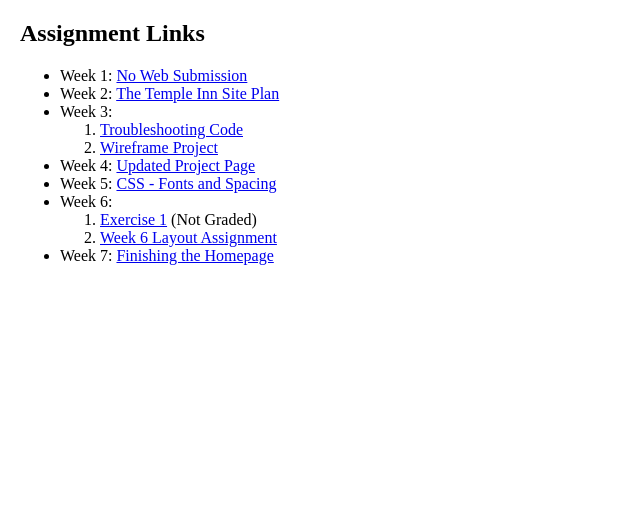
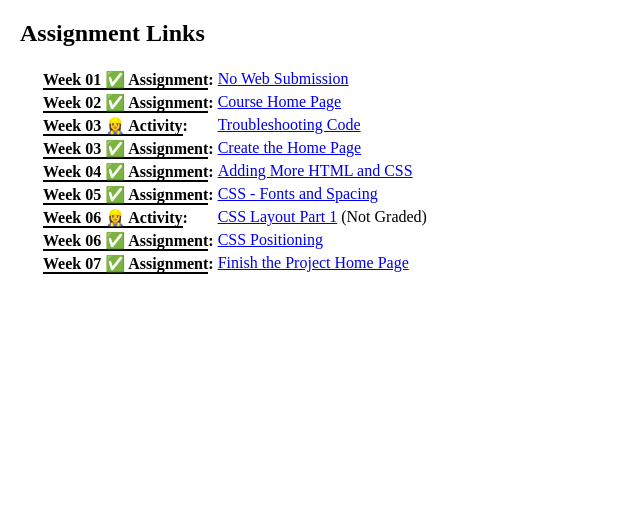
Before and after one commit to JacobHornbeck/JacobHornbeck.github.io, a PHP site: page /wdd130/ in a window 1280 px wide. Shown: the part 82-598 px from the top of the page, without its empty margins (0-640 px from the left). Run offline with PHP 8.4, Linux system fonts and the light colour scheme.

Commit message:
Changed assignment link into a table and adjusted css

```diff
--- a/wdd130/index.html
+++ b/wdd130/index.html
@@ -12,27 +12,46 @@
         </header>
         <main>
             <h2>Assignment Links</h2>
-            <ul>
-                <li>Week 1: <a href="#">No Web Submission</a></li>
-                <li>Week 2: <a href="site-plan.html">The Temple Inn Site Plan</a></li>
-                <li>
-                    Week 3:
-                    <ol>
-                        <li><a href="fixedhtml.html">Troubleshooting Code</a></li>
-                        <li><a href="project/">Wireframe Project</a></li>
-                    </ol>
-                </li>
-                <li>Week 4: <a href="project/">Updated Project Page</a></li>
-                <li>Week 5: <a href="project/">CSS - Fonts and Spacing</a></li>
-                <li>
-                    Week 6:
-                    <ol>
-                        <li><a href="w6-exercise-1.html">Exercise 1</a> (Not Graded)</li>
-                        <li><a href="week6-layout.html">Week 6 Layout Assignment</a></li>
-                    </ol>
-                </li>
-                <li>Week 7: <a href="project/">Finishing the Homepage</a></li>
-            </ul>
+            <table>
+                <tbody>
+                    <tr>
+                        <th><span>Week 01 ✅ Assignment</span>:</th>
+                        <td><a href="#">No Web Submission</a></td>
+                    </tr>
+                    <tr>
+                        <th><span>Week 02 ✅ Assignment</span>:</th>
+                        <td><a href="site-plan.html">Course Home Page</a></td>
+                    </tr>
+                    <tr>
+                        <th><span>Week 03 👷‍♀️ Activity</span>:</th>
+                        <td><a href="fixedhtml.html">Troubleshooting Code</a></td>
+                    </tr>
+                    <tr>
+                        <th><span>Week 03 ✅ Assignment</span>:</th>
+                        <td><a href="project/">Create the Home Page</a></td>
+                    </tr>
+                    <tr>
+                        <th><span>Week 04 ✅ Assignment</span>:</th>
+                        <td><a href="project/">Adding More HTML and CSS</a></td>
+                    </tr>
+                    <tr>
+                        <th><span>Week 05 ✅ Assignment</span>:</th>
+                        <td><a href="project/">CSS - Fonts and Spacing</a></td>
+                    </tr>
+                    <tr>
+                        <th><span>Week 06 👷‍♀️ Activity</span>:</th>
+                        <td><a href="w6-exercise-1.html">CSS Layout Part 1</a> (Not Graded)</td>
+                    </tr>
+                    <tr>
+                        <th><span>Week 06 ✅ Assignment</span>:</th>
+                        <td><a href="week6-layout.html">CSS Positioning</a></td>
+                    </tr>
+                    <tr>
+                        <th><span>Week 07 ✅ Assignment</span>:</th>
+                        <td><a href="project/">Finish the Project Home Page</a></td>
+                    </tr>
+                </tbody>
+            </table>
         </main>
         <footer>
             &copy;2020 | Jacob Hornbeck | Rexburg, Idaho | <a href="https://www.byui.edu/online" target="_blank">BYU-Idaho Online Learning</a>
--- a/wdd130/styles/style1.css
+++ b/wdd130/styles/style1.css
@@ -10,6 +10,15 @@ header {
 main {
     padding-left: 20px;
 }
+table {
+    margin-left: 20px;
+}
+th {
+    text-align: left;
+}
+th span {
+    border-bottom: solid 2px black;
+}
 footer {
     position: fixed;
     left: 0; bottom: 0;
```
